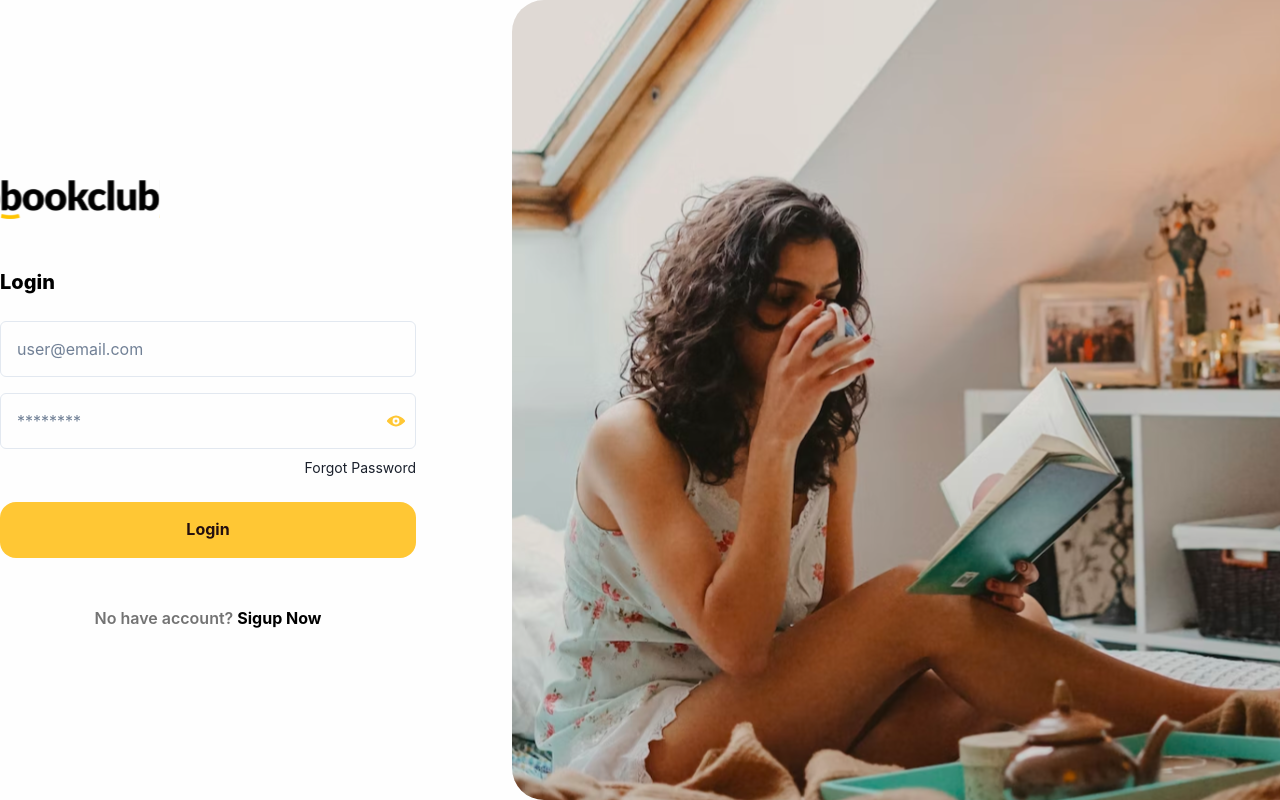
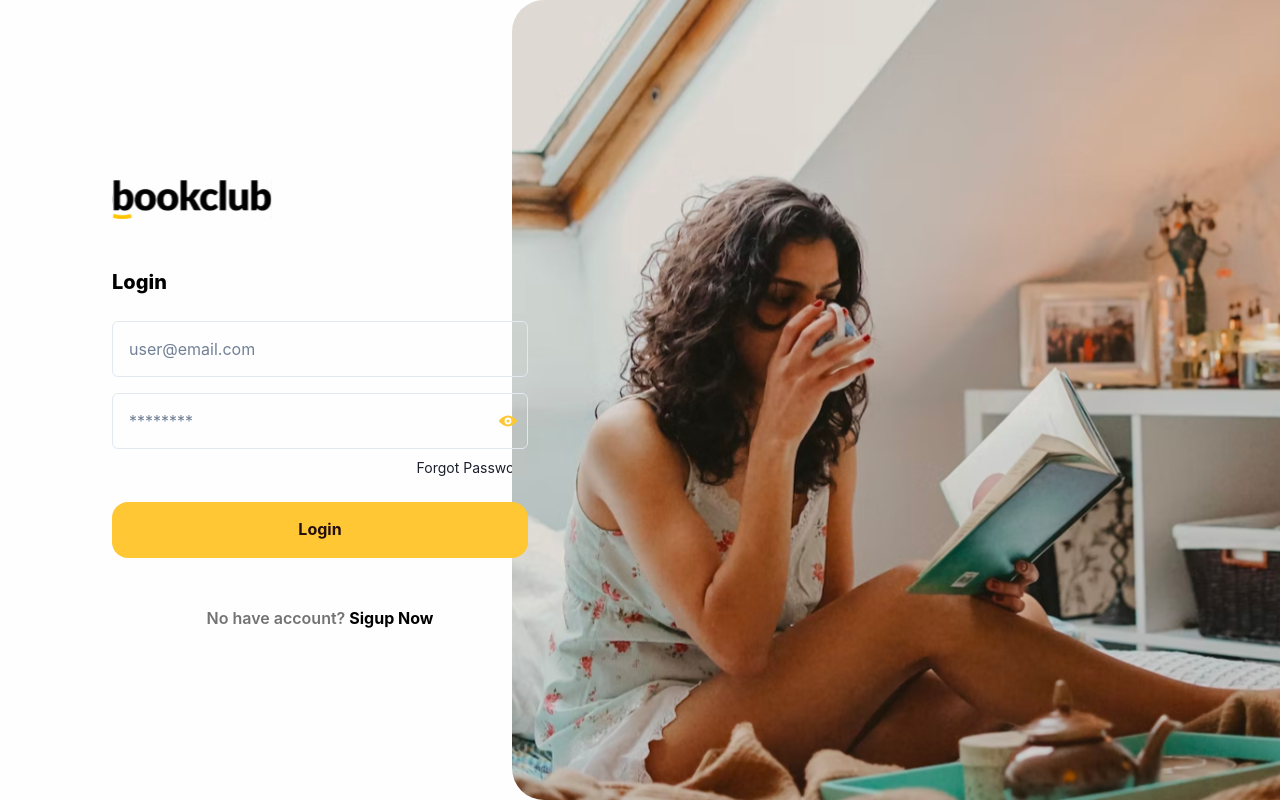
Before and after one commit to brjatoba92/bookclub-frontend-app, a React (Create React App) app: page / in a window 1280 px wide. Built offline with nearby package versions, Linux system fonts and the light colour scheme.

Commit message:
feat - React Router Dom -  First commit

```diff
--- a/package.json
+++ b/package.json
@@ -13,6 +13,7 @@
     "framer-motion": "^10.16.12",
     "react": "^18.2.0",
     "react-dom": "^18.2.0",
+    "react-router-dom": "^6.20.1",
     "react-scripts": "5.0.1",
     "web-vitals": "^2.1.4"
   },
--- a/src/App.js
+++ b/src/App.js
@@ -1,11 +1,13 @@
 import { ChakraProvider } from '@chakra-ui/react'
 import { theme } from 'styles'
-import { LoginScreen } from 'modules/unauthenticated/screen'
+// import { LoginScreen } from 'modules/unauthenticated/screen'
+import { RouterProvider } from 'react-router-dom'
+import { router } from 'router'
 
 function App () {
   return (
     <ChakraProvider theme={theme}>
-      <LoginScreen></LoginScreen>
+      <RouterProvider router={router} />
     </ChakraProvider>
   )
 }
--- /dev/null
+++ b/src/modules/unauthenticated/routes/index.js
@@ -0,0 +1,8 @@
+import { LoginScreen } from '../screen'
+
+export const unauthRoutes = [
+  {
+    path: '/',
+    element: <LoginScreen />
+  }
+]
--- a/src/modules/unauthenticated/screen/Login/index.js
+++ b/src/modules/unauthenticated/screen/Login/index.js
@@ -6,19 +6,23 @@ export const LoginScreen = () => {
         <Flex flexDir={'row'} w='100vw' h='100vh'>
             <Flex
               alignItems={['center', 'flex-start']}
-              justifyContent='center'
-              paddingLeft={['0px', '0px', '0px', '112px']}
-              padding={['24px', '48px', '80px', '0px']}
-              flexDir={'column'}
+              justifyContent={['center']}
+              padding={['24px', '48px', '80px', '112px']}
+              flexDir='column'
               w={['100%', '100%', '100%', '40%']}
-              h={'100%'}
+              h='100%'
             >
               <Flex flexDir='column' w={['100%', '100%', '100%', '416px']}>
                 <Image h={'48px'} w={'160px'} src='/img/logo.svg' alt='BookClub Logo' />
                 <Text.ScreenTitle mt='48px'>Login</Text.ScreenTitle>
                 <Input mt='24px' placeholder='user@email.com' />
                 <Input.Password mt='16px' placeholder='*****'/>
-                <Flex mt='8px' w='100%' alignItems='flex-end' justifyContent='flex-end'>
+                <Flex
+                  mt='8px'
+                  w='100%'
+                  alignItems='flex-end'
+                  justifyContent='flex-end'
+                >
                   <Link>Forgot Password</Link>
                 </Flex>
                 <Button mt='24px'>Login</Button>
--- /dev/null
+++ b/src/router/index.js
@@ -0,0 +1,4 @@
+import { createBrowserRouter } from 'react-router-dom'
+import { unauthRoutes } from 'modules/unauthenticated/routes'
+
+export const router = createBrowserRouter([...unauthRoutes])
```
Also changed, not shown: 1 other file (tests, documents, lock files or other folders).
